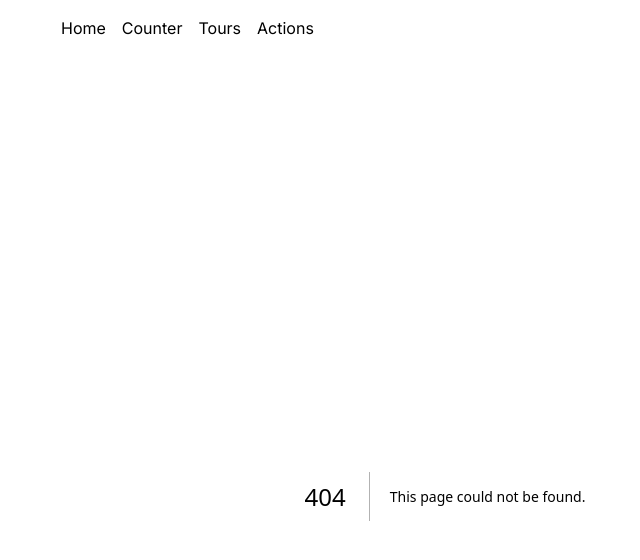
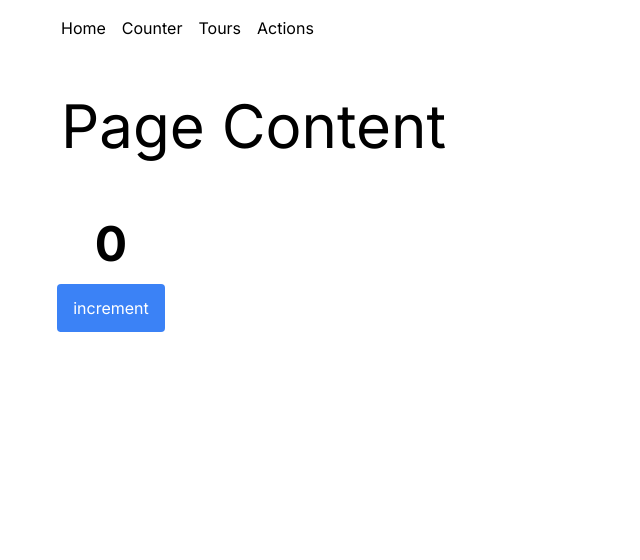
Before and after one commit to yoonju88/learn-airbnb, a Next.js app: page /counter in a window 1280 px wide. Before the commit this address had no page. Shown: the top 560 px of the page, without its empty margins (195-835 px from the left). Built offline with nearby package versions, Linux system fonts and the light colour scheme.

Commit message:
add counter page and separate the use client code on counter component

```diff
--- /dev/null
+++ b/app/counter/page.tsx
@@ -0,0 +1,11 @@
+import Counter from '@/components/Counter'
+
+function CounterPage() {
+   return (
+    <section>
+        <h1 className='text-6xl mb-16'>Page Content</h1>
+        <Counter />
+    </section>
+  )
+}
+export default CounterPage
--- /dev/null
+++ b/components/Counter.tsx
@@ -0,0 +1,12 @@
+'use client'
+import {useState} from "react"
+
+export default function Counter() {
+    const [count, setCount] = useState(0)
+  return (
+    <div className='flex flex-col items-center w-[100px]'>
+      <p className="text-5xl font-bold"> {count}</p>
+      <button onClick={()=> setCount(count + 1)} className="bg-blue-500 rounded text-white px-4 py-3 mt-4">increment</button>
+    </div>
+  )
+}
```
